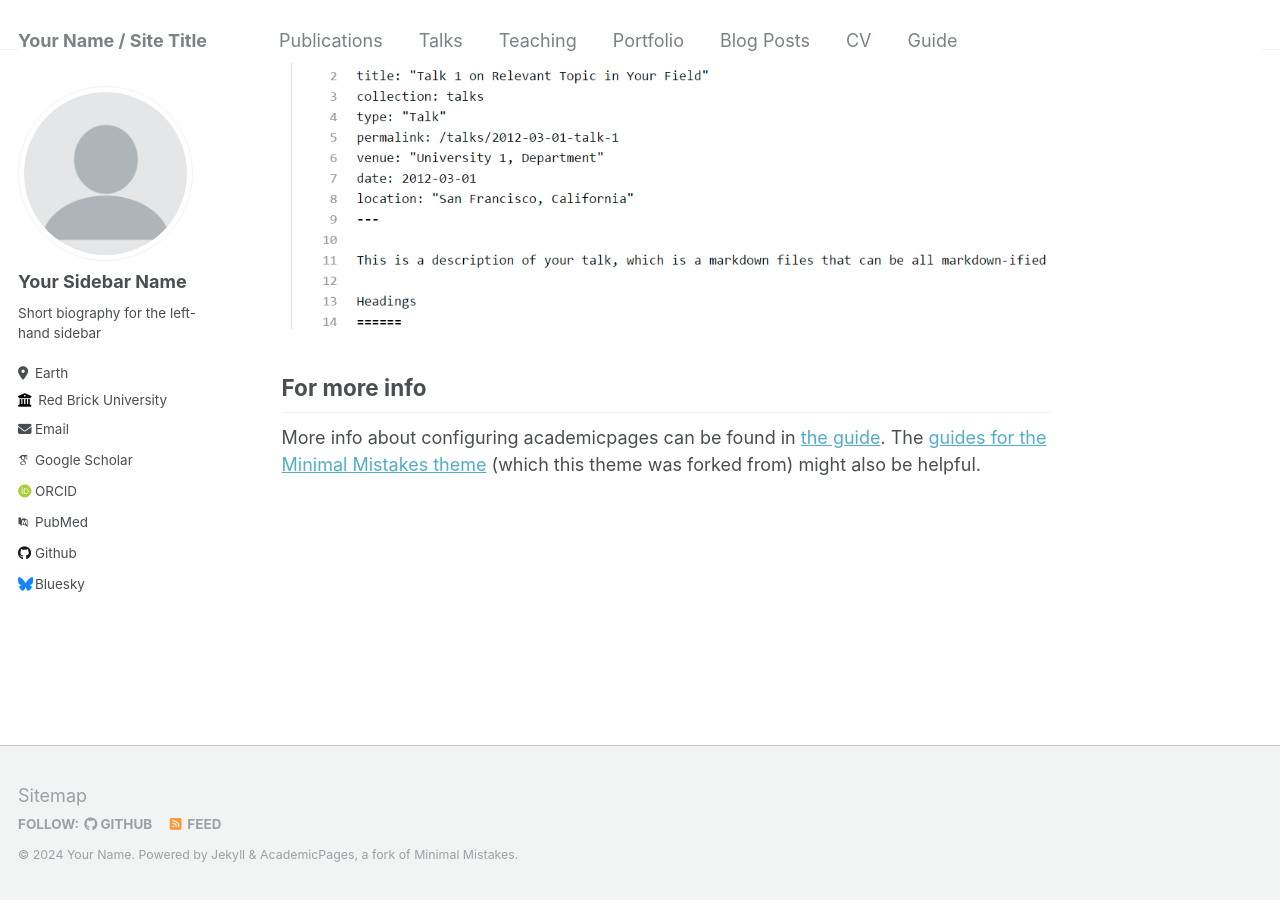
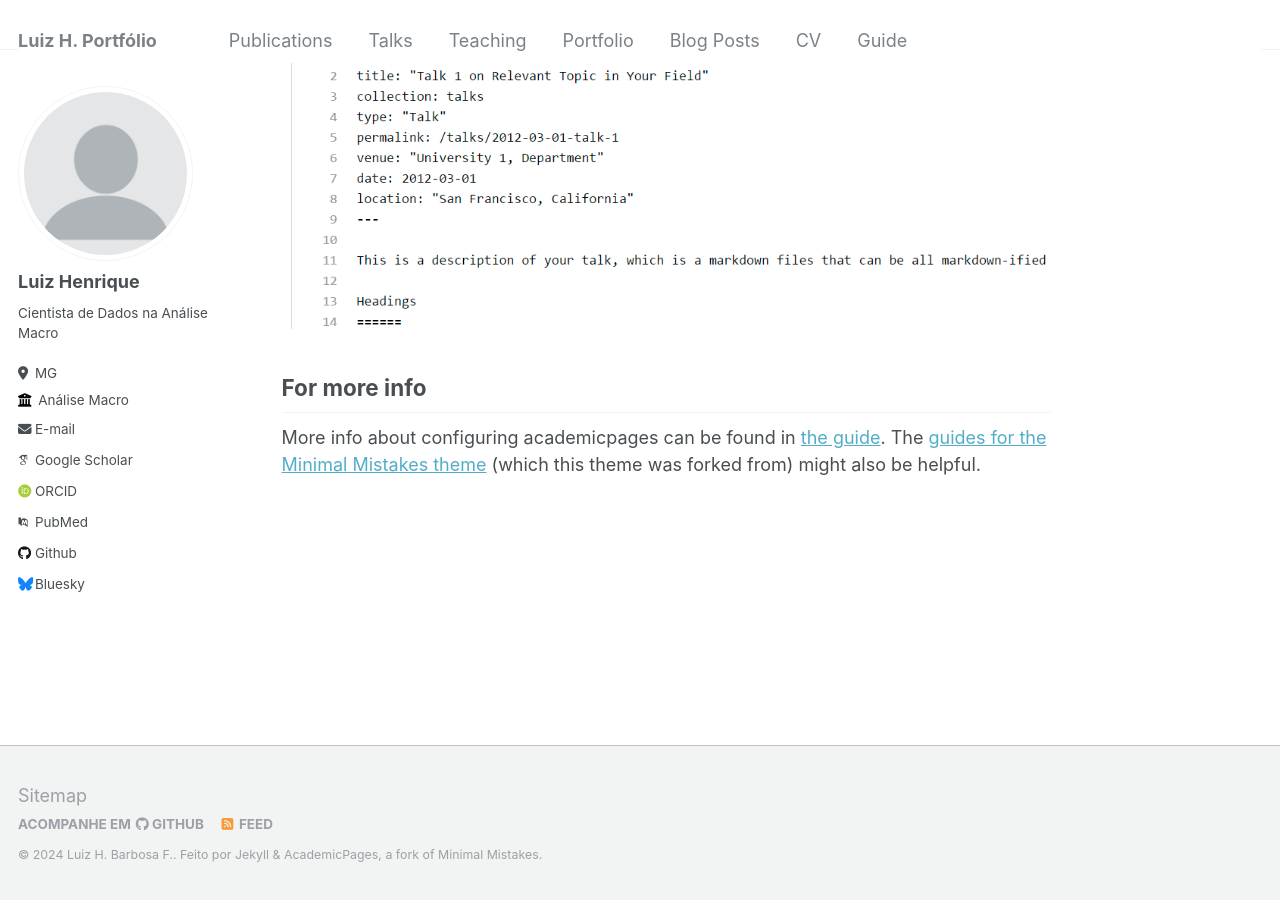
Before and after one commit to Vergiel-a/blog_academicpages, a Jekyll site: the page built from _pages/about.md, in a window 1280 px wide and 900 px high, scrolled down 2640 px. Built offline with Jekyll 4.4.1, drawn with Linux system fonts in a browser that asks for light colours; some web fonts are replaced.

Commit message:
Update _config.yml

```diff
--- a/_config.yml
+++ b/_config.yml
@@ -7,14 +7,14 @@
 # server process.
 
 # Basic Site Settings
-locale                   : "en-US"
-title                    : "Your Name / Site Title"
+locale                   : "pt-BR"
+title                    : "Luiz H. Portfólio"
 title_separator          : "-"
-name                     : &name "Your Name"
-description              : &description "personal description"
-url                      : https://academicpages.github.io # the base hostname & protocol for your site e.g. "https://mmistakes.github.io"
+name                     : &name "Luiz H. Barbosa F."
+description              : &description "Cientista de Dados"
+url                      : https://Vergiel-a.github.io # the base hostname & protocol for your site e.g. "https://mmistakes.github.io"
 baseurl                  : "" # the subpath of your site, e.g. "/blog"
-repository               : "academicpages/academicpages.github.io"
+repository               : "Vergiel-a/Vergiel-a.github.io"
 
 # Site Author - The following control what appear as part of the author content on the side bar.
 #               If a field is blank the icon and link will not appear, otherwise it will be shown.
@@ -22,11 +22,11 @@ repository               : "academicpages/academicpages.github.io"
 author:
   # Biographic information
   avatar           : "profile.png"
-  name             : "Your Sidebar Name"
+  name             : "Luiz Henrique"
   pronouns         : # example: "she/her"
-  bio              : "Short biography for the left-hand sidebar"
-  location         : "Earth"
-  employer         : "Red Brick University"
+  bio              : "Cientista de Dados na Análise Macro"
+  location         : "MG"
+  employer         : "Análise Macro"
   uri              : # URL
   email            : "none@example.org"
 
```
